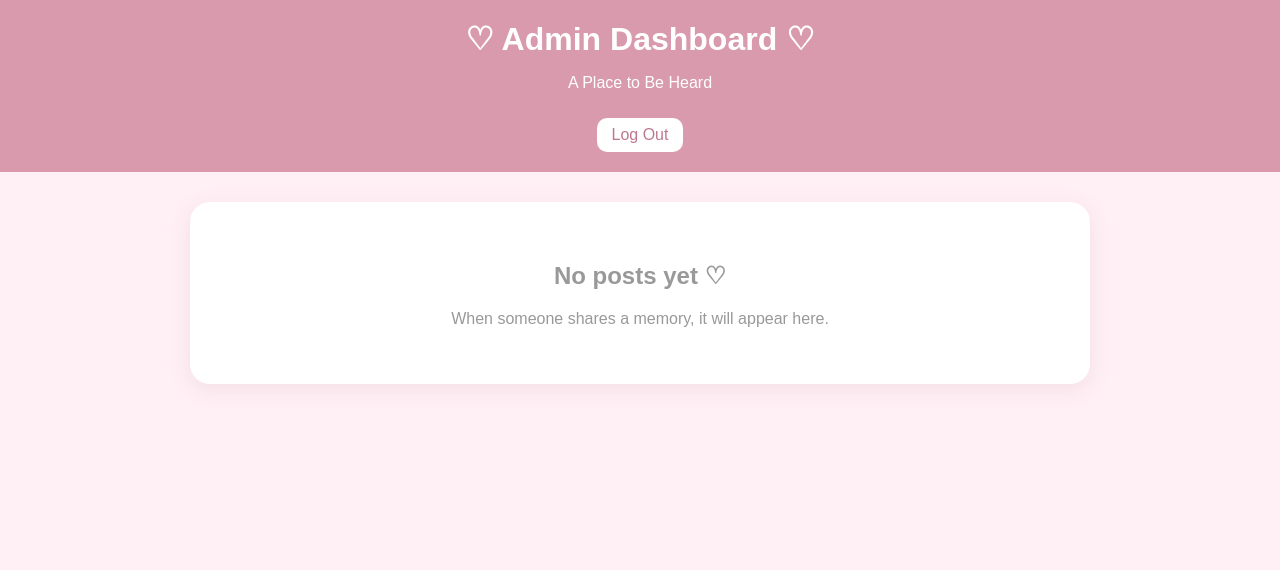
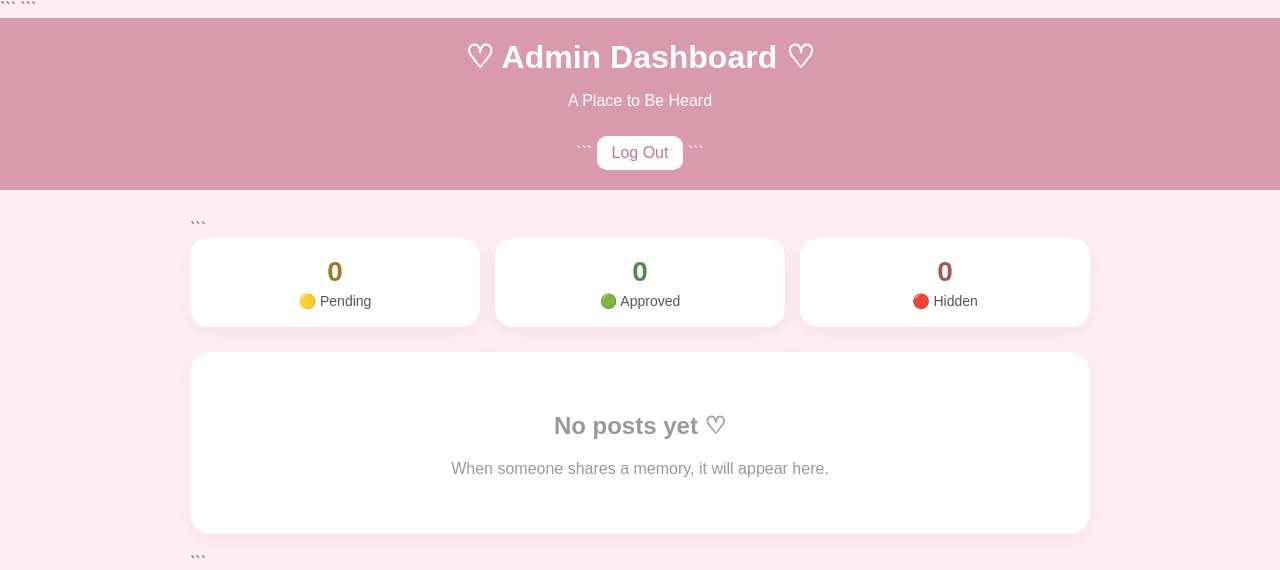
Before and after one commit to theash-dev/A-place-to-be-Heard, a Flask app: page /admin in a window 1280 px wide. Shown: the top 570 px of the page. Run offline with Flask 3, Linux system fonts and the light colour scheme; the visitor is signed in with stand-in values (Sample User, id 1); data that the repository does not hold is empty.

Commit message:
Update admin.html

````diff
--- a/templates/admin.html
+++ b/templates/admin.html
@@ -40,6 +42,47 @@
         padding: 0 20px;
     }
 
+    /* COUNTS */
+    .counts {
+        display: flex;
+        gap: 15px;
+        flex-wrap: wrap;
+        margin-bottom: 25px;
+    }
+
+    .count-box {
+        flex: 1;
+        min-width: 150px;
+        background: white;
+        padding: 18px;
+        border-radius: 18px;
+        text-align: center;
+        box-shadow: 0 5px 20px rgba(180, 120, 145, 0.15);
+    }
+
+    .count-number {
+        font-size: 28px;
+        font-weight: bold;
+        margin-bottom: 5px;
+    }
+
+    .count-label {
+        font-size: 14px;
+    }
+
+    .pending-count {
+        color: #9a7b24;
+    }
+
+    .approved-count {
+        color: #4c8b4c;
+    }
+
+    .hidden-count {
+        color: #a05a5a;
+    }
+
+    /* POST */
     .post {
         background: white;
         padding: 20px;
@@ -144,14 +197,56 @@
     <h1>♡ Admin Dashboard ♡</h1>
     <p>A Place to Be Heard</p>
 
+```
 <a class="logout" href="{{ url_for('admin_logout') }}">
     Log Out
 </a>
+```
+
 </header>
 
 <div class="container">
 
+```
+<!-- POST COUNTS -->
+
+<div class="counts">
+
+    <div class="count-box">
+        <div class="count-number pending-count">
+            {{ posts | selectattr("status", "equalto", "pending") | list | length }}
+        </div>
+        <div class="count-label">
+            🟡 Pending
+        </div>
+    </div>
+
+    <div class="count-box">
+        <div class="count-number approved-count">
+            {{ posts | selectattr("status", "equalto", "approved") | list | length }}
+        </div>
+        <div class="count-label">
+            🟢 Approved
+        </div>
+    </div>
+
+    <div class="count-box">
+        <div class="count-number hidden-count">
+            {{ posts | selectattr("status", "equalto", "hidden") | list | length }}
+        </div>
+        <div class="count-label">
+            🔴 Hidden
+        </div>
+    </div>
+
+</div>
+
+
 {% if posts %}
+
+    <h2 class="section-title">
+        All Submitted Posts ♡
+    </h2>
 
     {% for post in posts %}
 
````
Also changed, not shown: other parts of templates/admin.html (+54 -15 lines). Lines whose indentation alone changed are shown as unchanged.
